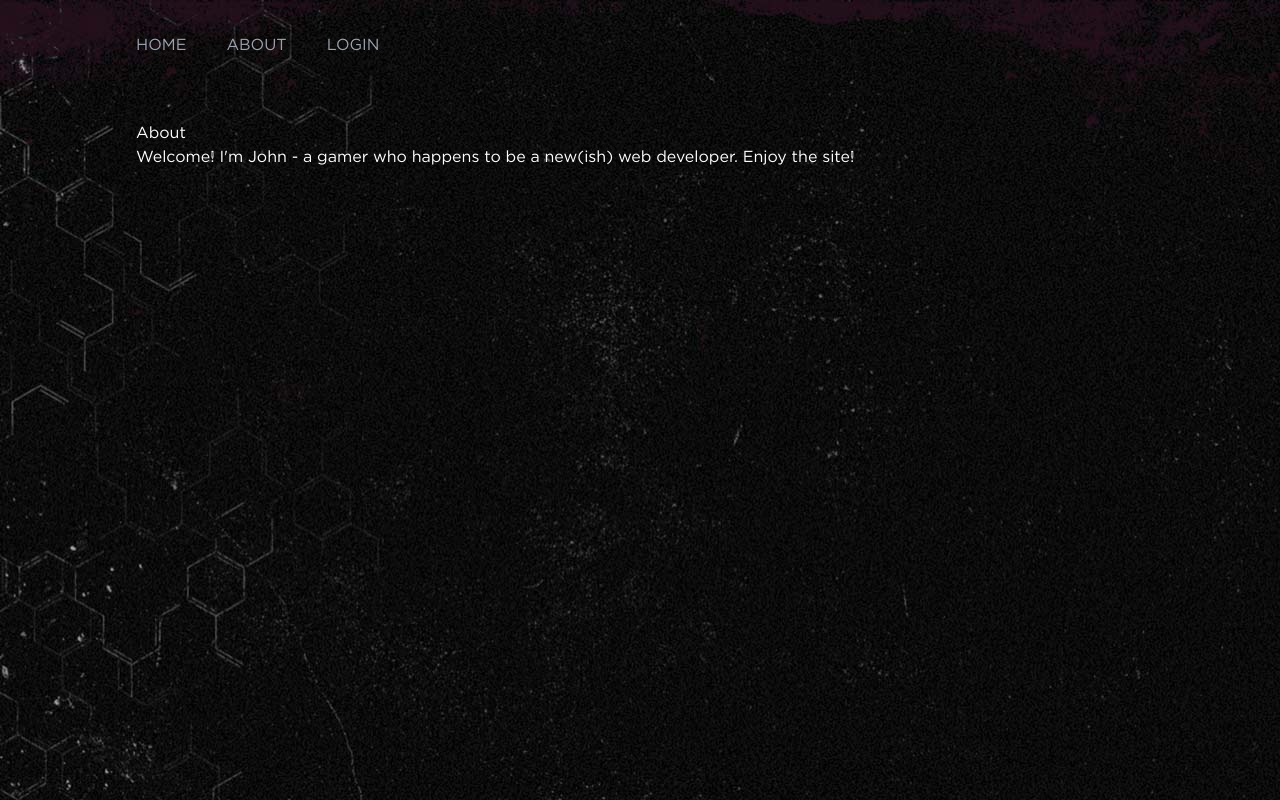
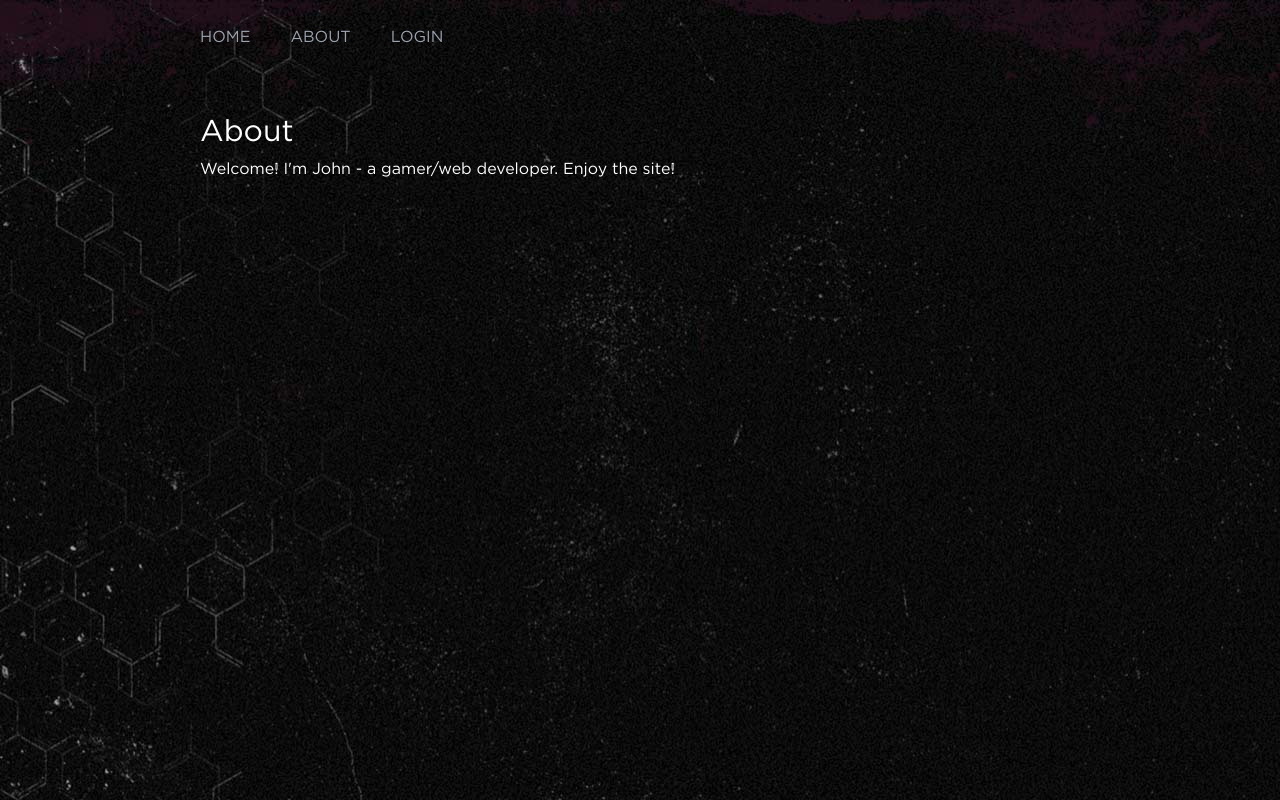
Before and after one commit to johnbxu/next-community-app, a Next.js app: page /about in a window 1280 px wide. Built offline with nearby package versions, Linux system fonts and the light colour scheme; no server answers.

Commit message:
Update container sizes

```diff
--- a/components/Layout.js
+++ b/components/Layout.js
@@ -5,12 +5,10 @@ const Layout = ({ props, children }) => {
   return (
     <>
       <div className="main-background fixed"></div>
-      <div className="container-lg max-w-5xl p-2 mx-auto relative">
-        <Meta />
-        <Nav />
-        <div>
-          <main className="py-10">{children}</main>
-        </div>
+      <Meta />
+      <Nav />
+      <div>
+        <main className="py-10">{children}</main>
       </div>
     </>
   );
--- a/components/Nav.js
+++ b/components/Nav.js
@@ -7,6 +7,7 @@ const Nav = () => {
   const { user, setUser } = useContext(AppContext);
 
   return (
+    <div className="container px-2 mx-auto">
       <nav>
         <ul className="flex items-center flex-wrap bg-teal-500 py-6">
           <li>
@@ -40,6 +41,7 @@ const Nav = () => {
           )}
         </ul>
       </nav>
+    </div>
   );
 };
 
--- a/components/PostList.js
+++ b/components/PostList.js
@@ -1,11 +1,13 @@
-import Post from './Post'
+import Post from './Post';
 
 const PostList = ({ posts }) => {
   return (
-    <div className="flex flex-col border-gray-350 rounded border-2 post-list">
-      {posts.map((post) => (
-        <Post post={post} key={post.id} />
-      ))}
+    <div className="container px-2 mx-auto">
+      <div className="flex flex-col border-gray-350 rounded border-2 post-list">
+        {posts.map((post) => (
+          <Post post={post} key={post.id} />
+        ))}
+      </div>
     </div>
   );
 };
--- a/components/TopPosts.js
+++ b/components/TopPosts.js
@@ -8,7 +8,7 @@ const TopPosts = ({ classPosts }) => {
   });
 
   return (
-    <>
+    <div className="container px-2 mx-auto relative">
       <div className="grid md:grid-cols-2 gap-2 mb-5 top-posts">
         {classPosts.map((classObj) => (
           <div
@@ -41,7 +41,7 @@ const TopPosts = ({ classPosts }) => {
           </div>
         ))}
       </div>
-    </>
+    </div>
   );
 };
 
--- a/pages/about.js
+++ b/pages/about.js
@@ -1,14 +1,16 @@
-import Meta from '../components/Meta'
+import Meta from '../components/Meta';
 import Layout from '../components/Layout';
 
 const about = () => {
   return (
     <>
-      <Meta title='about' />
-      <h1>About</h1>
-      <p>Welcome! I'm John - a gamer who happens to be a new(ish) web developer. Enjoy the site!</p>
+      <Meta title="about" />
+      <div className="container px-2 mx-auto">
+        <h1 className="text-3xl mb-2">About</h1>
+        <p>Welcome! I'm John - a gamer/web developer. Enjoy the site!</p>
+      </div>
     </>
-  )
-}
+  );
+};
 
-export default about
+export default about;
--- a/pages/index.js
+++ b/pages/index.js
@@ -4,9 +4,13 @@ import TopPosts from '../components/TopPosts';
 export default function Home({ allPosts, classPosts }) {
   return (
     <>
-      <h2 className="mb-3">Top Builds</h2>
+      <div className="container px-2 mx-auto relative">
+        <h2 className="mb-3">Top Builds</h2>
+      </div>
       <TopPosts classPosts={classPosts} />
-      <h2 className="mb-3">Recent Builds</h2>
+      <div className="container px-2 mx-auto relative">
+        <h2 className="mb-3">Recent Builds</h2>
+      </div>
       <PostList posts={allPosts} />
     </>
   );
--- a/pages/login.js
+++ b/pages/login.js
@@ -46,7 +46,7 @@ const Login = () => {
 
   return (
     <div className="login-page">
-      <div className="container mx-auto max-w-md">
+      <div className="container px-2 mx-auto max-w-md">
         <div className="p-10 border-2 border-gray-300 mb-5">
           <h2 className="mb-4">Log in</h2>
           <form>
--- a/styles/globals.scss
+++ b/styles/globals.scss
@@ -47,6 +47,11 @@ h2 {
   bottom: 0;
   background-image: url('../public/page_background.jpeg');
 }
+
+.container {
+  @apply max-w-4xl 2xl:max-w-5xl 3xl:max-w-screen-2xl relative;
+}
+
 button {
   border: 1px solid white;
   border-radius: 3px;
--- a/tailwind.config.js
+++ b/tailwind.config.js
@@ -3,6 +3,25 @@ module.exports = {
   darkMode: false, // or 'media' or 'class'
   theme: {
     extend: {},
+    screens: {
+      'sm': '640px',
+      // => @media (min-width: 640px) { ... }
+
+      'md': '768px',
+      // => @media (min-width: 768px) { ... }
+
+      'lg': '1024px',
+      // => @media (min-width: 1024px) { ... }
+
+      'xl': '1280px',
+      // => @media (min-width: 1280px) { ... }
+
+      '2xl': '1536px',
+      // => @media (min-width: 1536px) { ... }
+
+      '3xl': '1792px',
+      // => @media (min-width: 1792px) { ... }
+    }
   },
   variants: {
     extend: {
```
Lines whose indentation alone changed are shown as unchanged.
